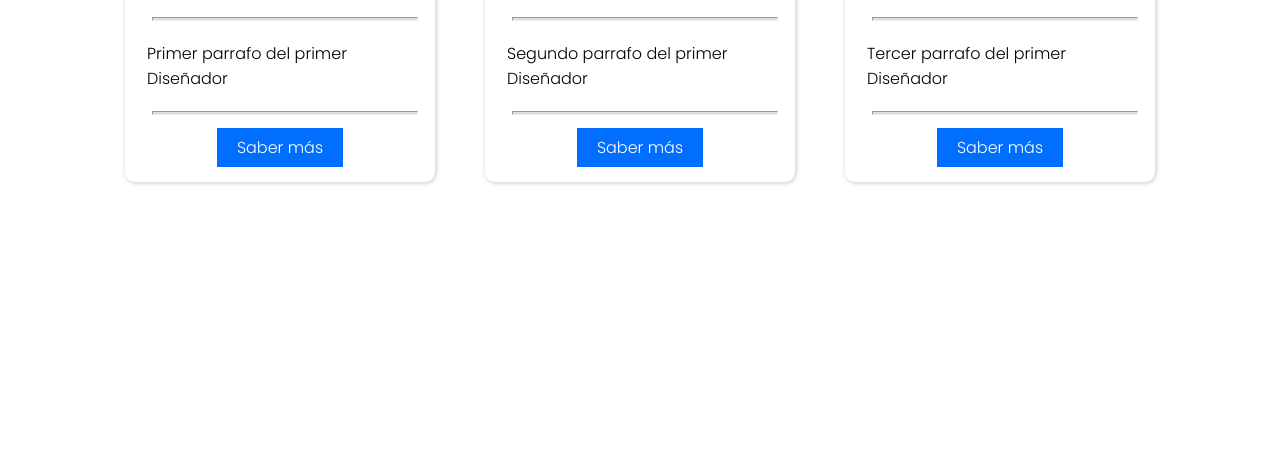
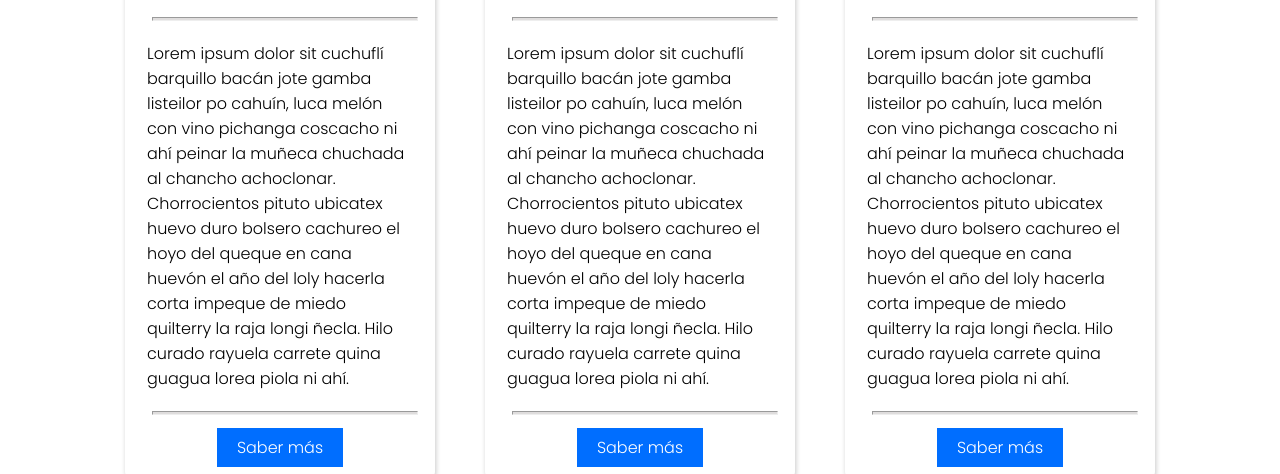
Before and after one commit to rparrar/modo-oscuro, a plain HTML site: page index.html in a window 1280 px wide. Shown: the part 507-981 px from the top of the page. Before the commit the page ends 800 px from the top, so only its background shows below. Drawn offline with Linux system fonts and the light colour scheme.

Commit message:
actualiza lorem

```diff
--- a/index.html
+++ b/index.html
@@ -31,7 +31,8 @@
             </div>
             <hr>
             <div class="card__descripcion">
-                <p>Primer parrafo del primer Diseñador</p>
+                <p>Lorem ipsum dolor sit cuchuflí barquillo bacán jote gamba listeilor po cahuín, luca melón con vino pichanga coscacho ni ahí peinar la muñeca chuchada al chancho achoclonar. Chorrocientos pituto ubicatex huevo duro bolsero cachureo el hoyo del queque en cana huevón el año del loly hacerla corta impeque de miedo quilterry la raja longi ñecla. Hilo curado rayuela carrete quina guagua lorea piola ni ahí.
+                </p>
             </div>
             <hr>
             <div class="card__button">
@@ -46,7 +47,8 @@
             </div>
             <hr>
             <div class="card__descripcion">
-                <p>Segundo parrafo del primer Diseñador</p>
+                <p>Lorem ipsum dolor sit cuchuflí barquillo bacán jote gamba listeilor po cahuín, luca melón con vino pichanga coscacho ni ahí peinar la muñeca chuchada al chancho achoclonar. Chorrocientos pituto ubicatex huevo duro bolsero cachureo el hoyo del queque en cana huevón el año del loly hacerla corta impeque de miedo quilterry la raja longi ñecla. Hilo curado rayuela carrete quina guagua lorea piola ni ahí.
+                </p>
             </div>
             <hr>
             <div class="card__button">
@@ -61,7 +63,8 @@
             </div>
             <hr>
             <div class="card__descripcion">
-                <p>Tercer parrafo del primer Diseñador</p>
+                <p>Lorem ipsum dolor sit cuchuflí barquillo bacán jote gamba listeilor po cahuín, luca melón con vino pichanga coscacho ni ahí peinar la muñeca chuchada al chancho achoclonar. Chorrocientos pituto ubicatex huevo duro bolsero cachureo el hoyo del queque en cana huevón el año del loly hacerla corta impeque de miedo quilterry la raja longi ñecla. Hilo curado rayuela carrete quina guagua lorea piola ni ahí.
+                </p>
             </div>
             <hr>
             <div class="card__button">
```
